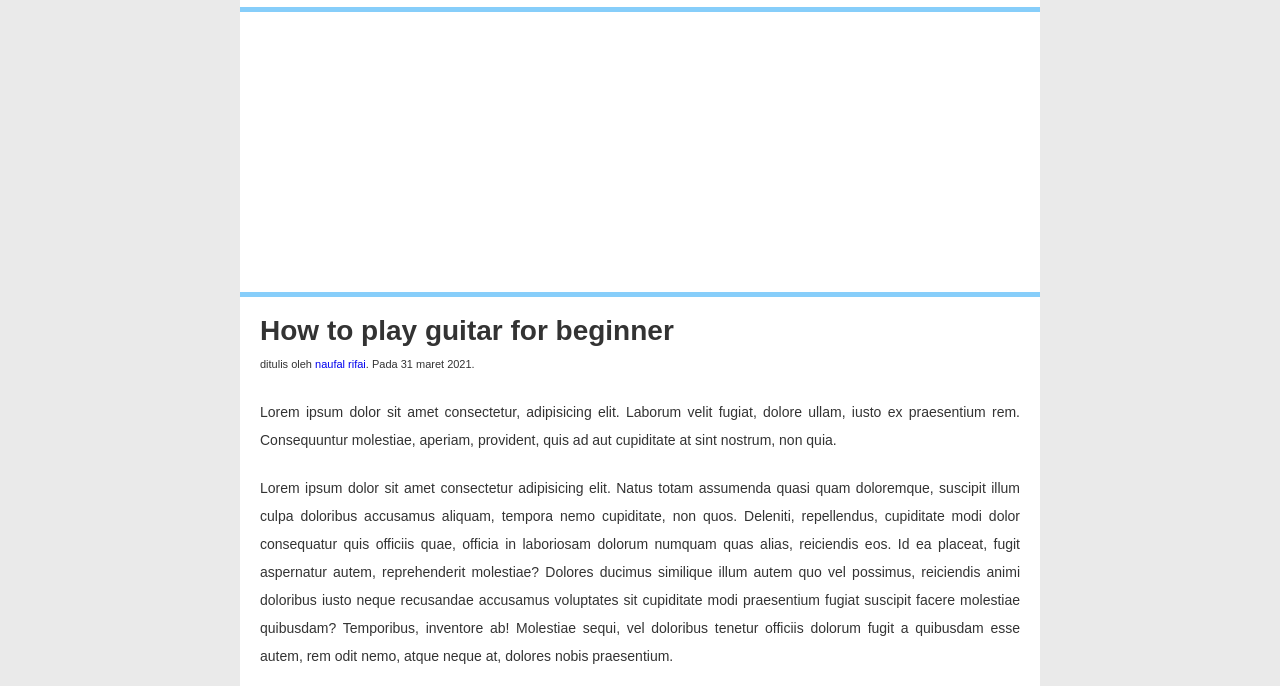
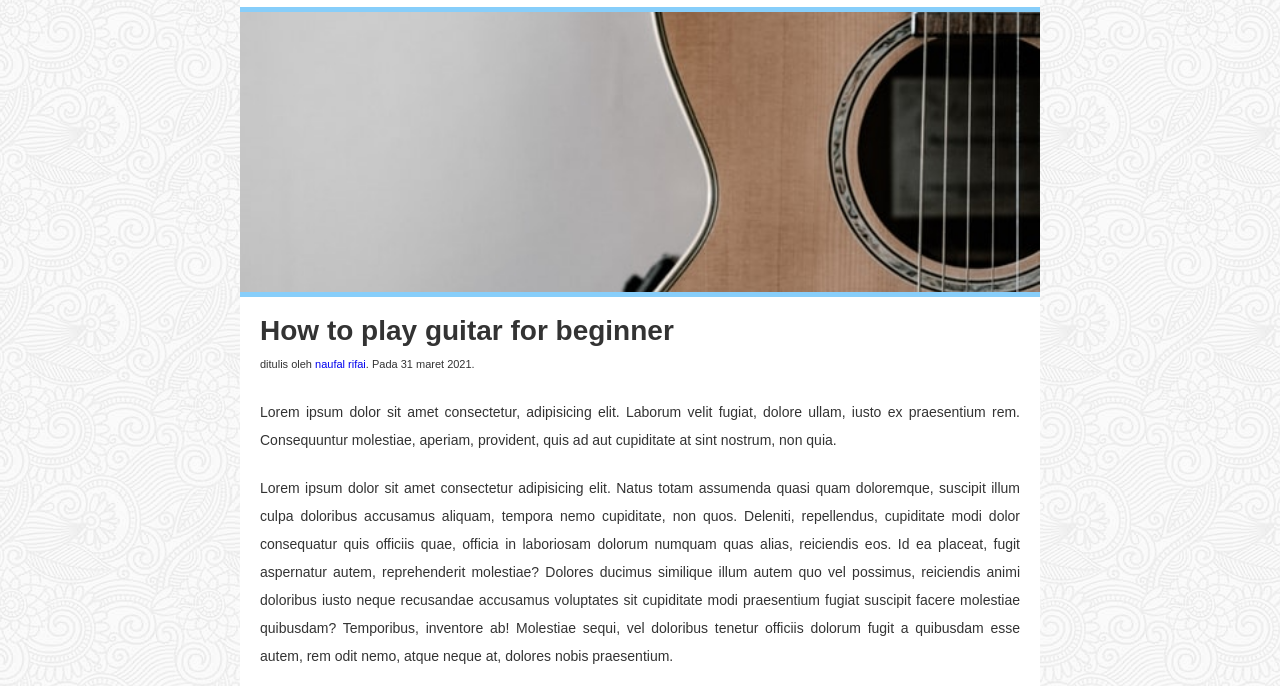
Before and after one commit to naufalrifai/guitarweb., a plain HTML site: page index.html in a window 1280 px wide. Shown: the part 99-785 px from the top of the page. Drawn offline with Linux system fonts and the light colour scheme.

Commit message:
Update style.css

```diff
--- a/style.css
+++ b/style.css
@@ -51,7 +51,7 @@ body {
 	font: 16px/28px arial, sans-serif;
 	background-color: #eaeaea;
 	color: #333;
-	background-image: url(img/symphony.png);
+	background-image: url(symphony.png);
 }
 
 .container {
@@ -89,7 +89,7 @@ body {
 
 .hero {
 	height: 280px;
-	background-image: url(img/guitar.jpg);
+	background-image: url(guitar.jpg);
 	background-size: cover;
 	background-position: center;
 	border-top: 5px solid lightskyblue;
```
